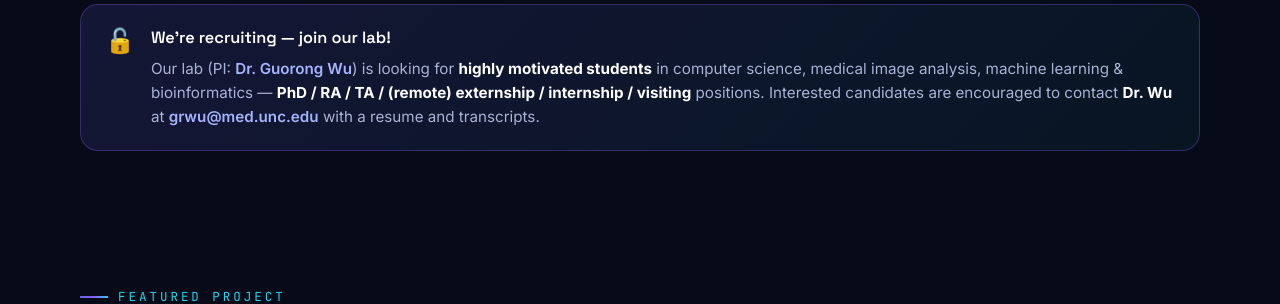
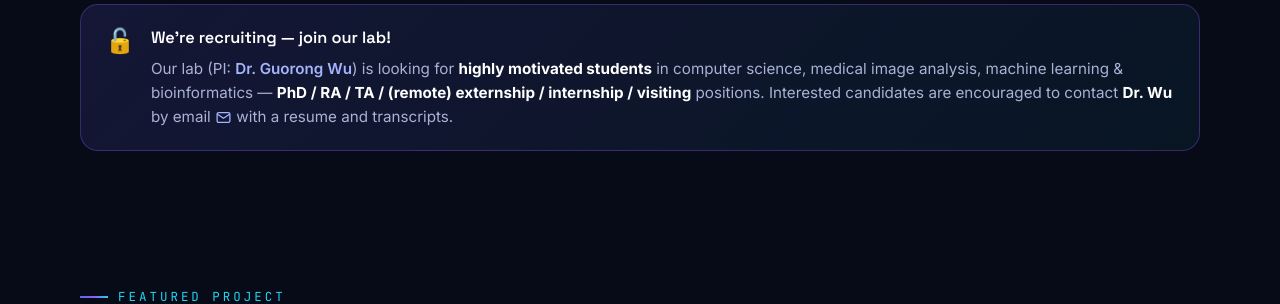
Before and after one commit to Dandy5721/dandy.github.io, a Jekyll site: the page index.html, which Jekyll copies as it is, in a window 1280 px wide. Shown: the part 2785-3089 px from the top of the page. Built offline with Jekyll 4.4.1, drawn with Linux system fonts in a browser that asks for light colours; some of the changed text lies outside the part shown.

Commit message:
Hide plaintext emails; use clickable mail icons instead
Replace visible email addresses with click-to-send mail icons in the
contact button and the recruiting banner to reduce address scraping.

Co-Authored-By: Claude Opus 4.8 <noreply@anthropic.com>

```diff
--- a/index.html
+++ b/index.html
@@ -202,6 +202,9 @@ h1{font-family:'Space Grotesk';font-size:clamp(2.6rem,6vw,4.4rem);font-weight:70
 .recruit-banner .rb-body b{color:#fff}
 .recruit-banner .rb-body a{color:#a5b4fc;font-weight:600}
 .recruit-banner .rb-title{font-family:'Space Grotesk';font-weight:600;color:#fff;font-size:1.02rem;margin-bottom:6px;display:block}
+.mail-ico{display:inline-flex;vertical-align:-4px;color:#a5b4fc;transition:.2s}
+.mail-ico svg{width:17px;height:17px}
+.mail-ico:hover{color:#fff;transform:translateY(-1px)}
 
 /* ===== PROJECT / CyberNeuro ===== */
 .project-card{display:grid;grid-template-columns:1fr 1.1fr;gap:34px;align-items:center;background:var(--panel);border:1px solid var(--panel-brd);border-radius:24px;padding:clamp(24px,3.5vw,40px);position:relative;overflow:hidden}
@@ -326,7 +329,7 @@ footer a{color:var(--ink-soft)}
       <div class="ico">🔓</div>
       <div class="rb-body">
         <b class="rb-title">We're recruiting — join our lab!</b>
-        Our lab (PI: <a href="https://www.acmlab.org/team" target="_blank" rel="noopener">Dr. Guorong Wu</a>) is looking for <b>highly motivated students</b> in computer science, medical image analysis, machine learning &amp; bioinformatics — <b>PhD / RA / TA / (remote) externship / internship / visiting</b> positions. Interested candidates are encouraged to contact <b>Dr. Wu</b> at <a href="mailto:grwu@med.unc.edu">grwu@med.unc.edu</a> with a resume and transcripts.
+        Our lab (PI: <a href="https://www.acmlab.org/team" target="_blank" rel="noopener">Dr. Guorong Wu</a>) is looking for <b>highly motivated students</b> in computer science, medical image analysis, machine learning &amp; bioinformatics — <b>PhD / RA / TA / (remote) externship / internship / visiting</b> positions. Interested candidates are encouraged to contact <b>Dr. Wu</b> by email <a href="mailto:grwu@med.unc.edu" class="mail-ico" title="Email Dr. Wu" aria-label="Email Dr. Wu"><svg viewBox="0 0 24 24" fill="none" stroke="currentColor" stroke-width="1.8"><rect x="3" y="5" width="18" height="14" rx="2"/><path d="m3 7 9 6 9-6"/></svg></a> with a resume and transcripts.
       </div>
     </div>
   </div>
@@ -398,7 +401,7 @@ footer a{color:var(--ink-soft)}
       <h2>Let's connect</h2>
       <p>Always happy to discuss computational neuroscience, machine learning, AI4Science and multi-agent systems — or potential collaborations.</p>
       <div class="cta-row" style="justify-content:center;margin-bottom:0">
-        <a class="btn btn-primary" href="mailto:tdan@email.unc.edu">✉️ tdan@email.unc.edu</a>
+        <a class="btn btn-primary" href="mailto:tdan@email.unc.edu" title="Email me" aria-label="Email me">✉️ Email me</a>
         <a class="btn btn-ghost" href="https://x.com/dan_tingting" target="_blank" rel="noopener">𝕏 @dan_tingting</a>
         <a class="btn btn-ghost" href="https://scholar.google.com/citations?hl=en&user=FMcmg0gAAAAJ&view_op" target="_blank" rel="noopener">Google Scholar</a>
         <a class="btn btn-ghost" href="https://github.com/Dandy5721" target="_blank" rel="noopener">GitHub</a>
```
